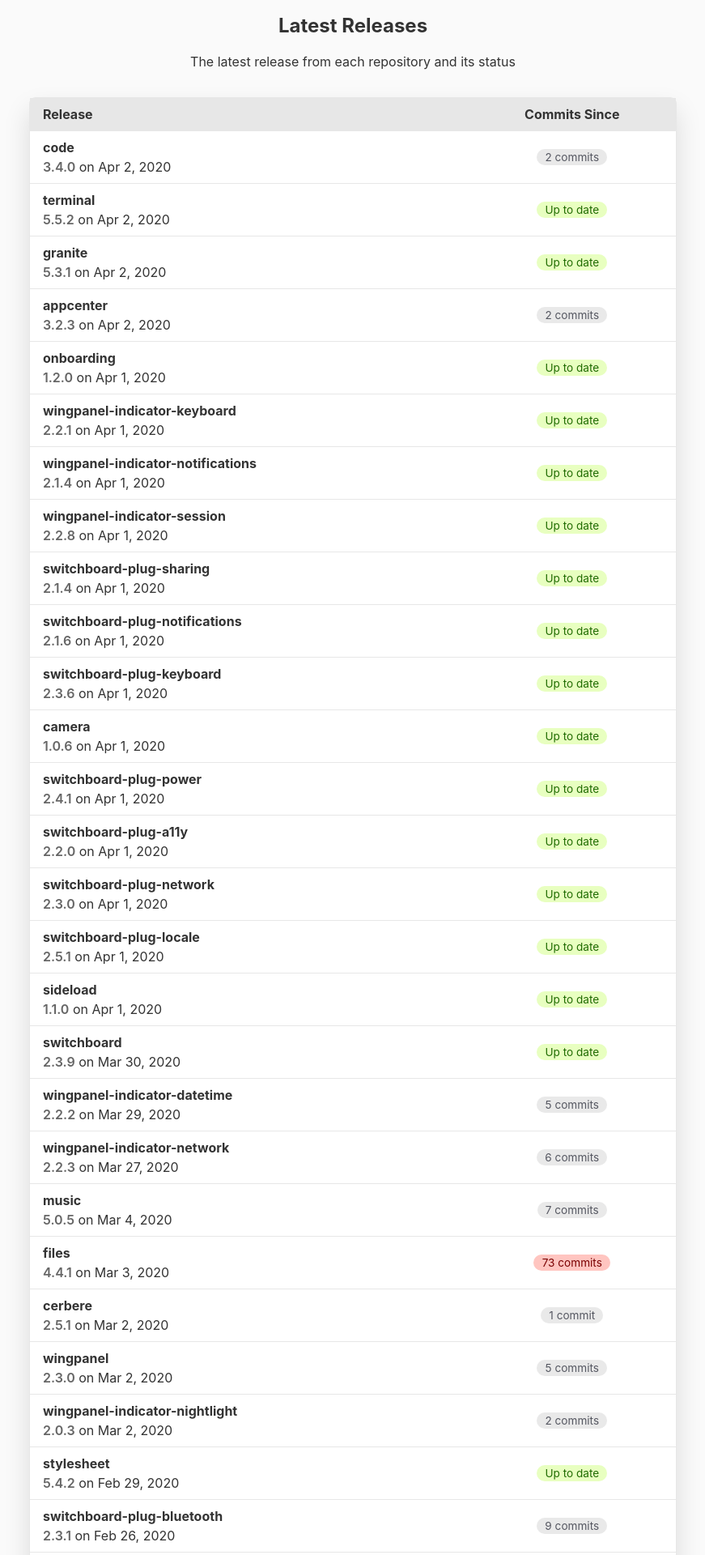
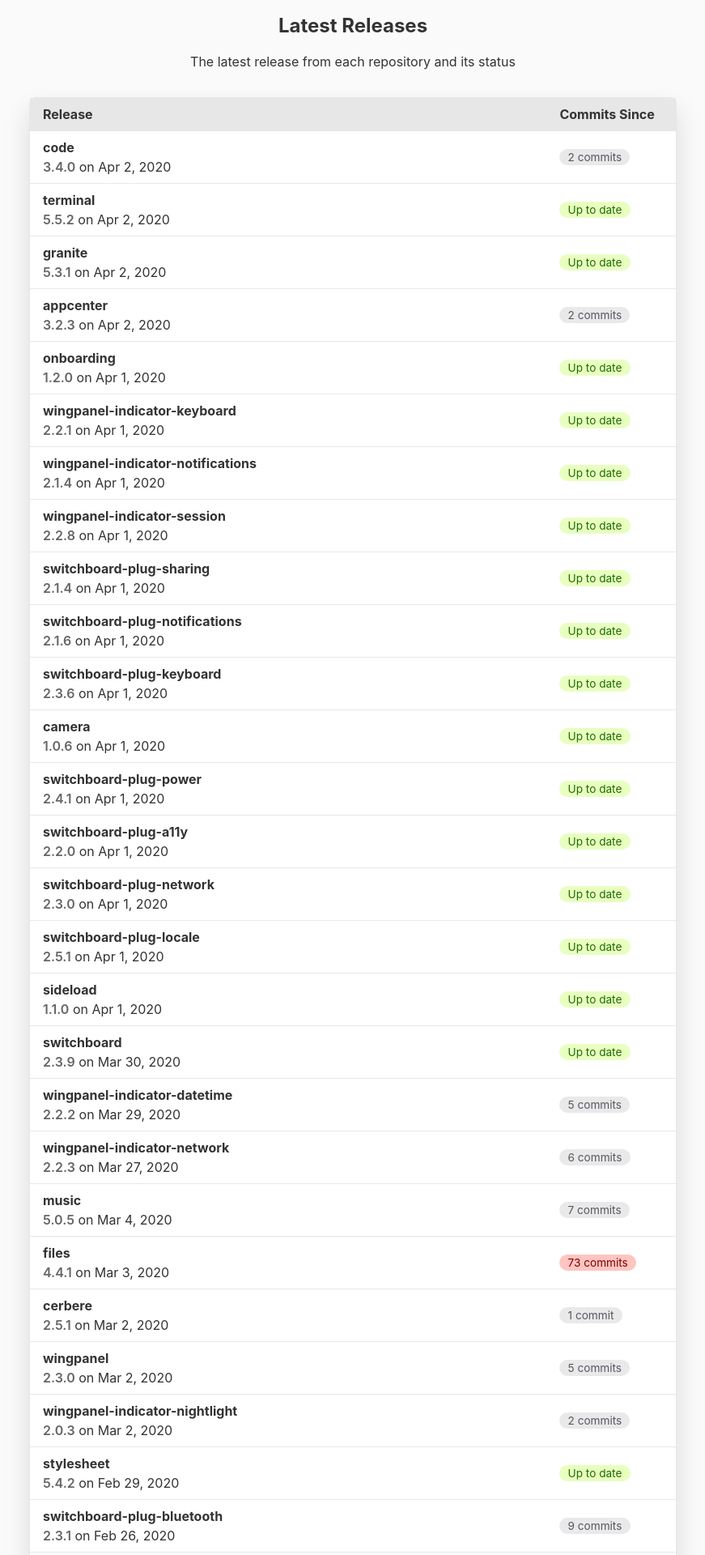
Before and after one commit to elementary/releases, a Jekyll site: the page built from index.html, in a window 1280 px wide. Shown: the top 1920 px of the page at 81% size, without its empty margins (204-1075 px from the left). Built offline with Jekyll 4.4.1, drawn with Linux system fonts in a browser that asks for light colours.

Commit message:
Oh yeah that's how tables work

```diff
--- a/css/main.scss
+++ b/css/main.scss
@@ -51,6 +51,10 @@ table {
     padding: 0.5em 1em;
     border-bottom: 1px solid var(--dim-color);
     text-align: left;
+
+    &.release {
+      width: 80%;
+    }
   }
 
   th {
@@ -75,10 +79,6 @@ a {
 .version {
   font-weight: 600;
   opacity: 0.75;
-}
-
-.status {
-  text-align: center;
 }
 
 .badge {
```
